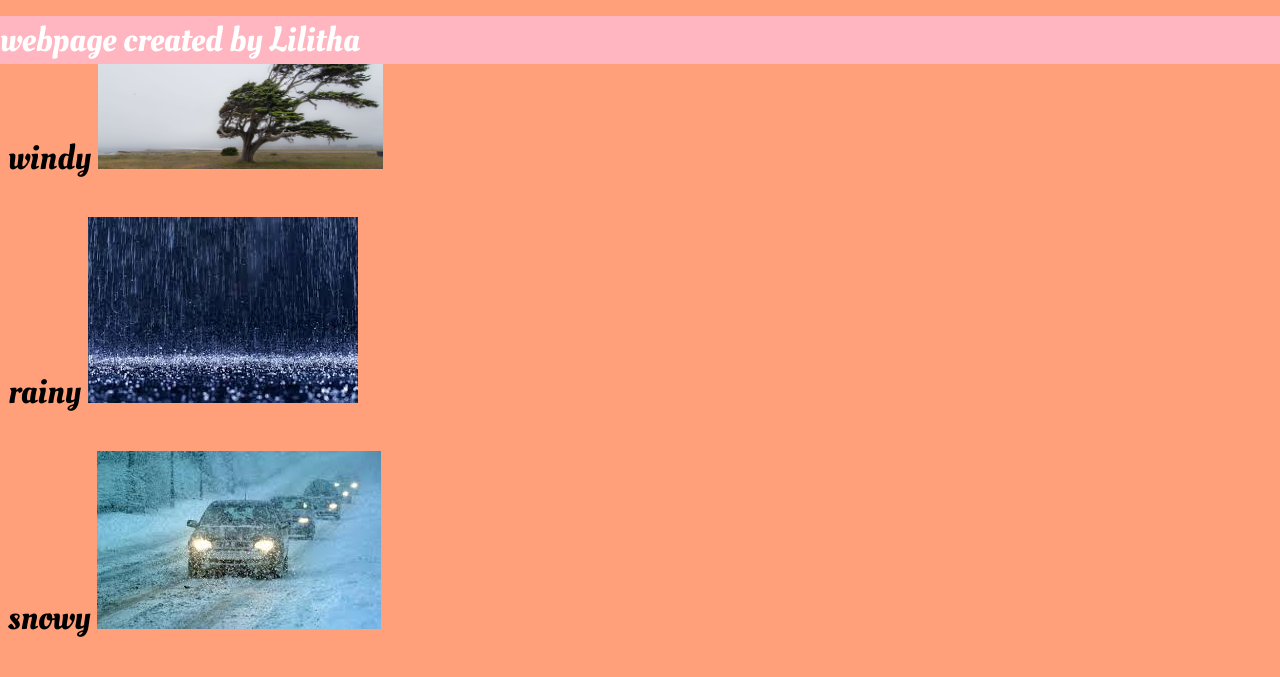
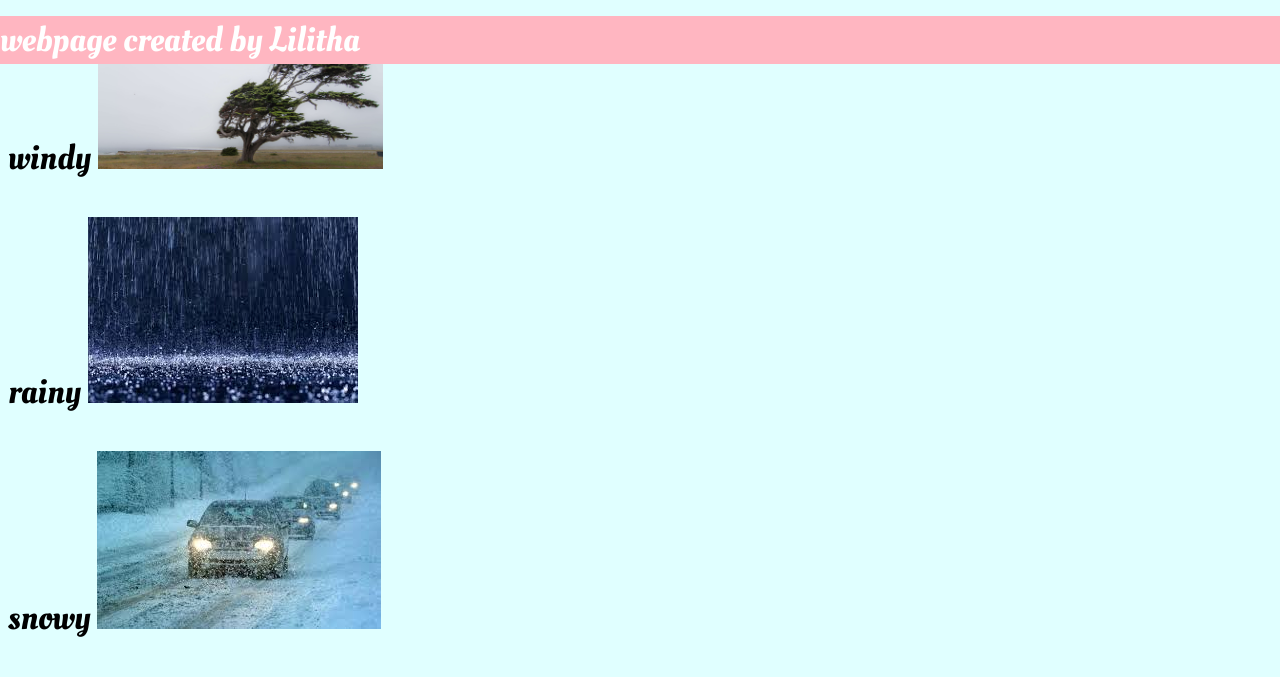
Before and after one commit to Lilitha27/weatherApp, a plain HTML site: page index.html in a window 1280 px wide. Shown: the part 736-1413 px from the top of the page. Drawn offline with Linux system fonts and the light colour scheme.

Commit message:
update css

```diff
--- a/css/style.css
+++ b/css/style.css
@@ -1,7 +1,7 @@
 /* body styling */
 body{
     text-align: left;
-   background-color:lightsalmon;
+   background-color: lightcyan;
     font-family: 'Oleo Script', Helvetica, sans-serif;
     font-size: 35px;
 }
```
